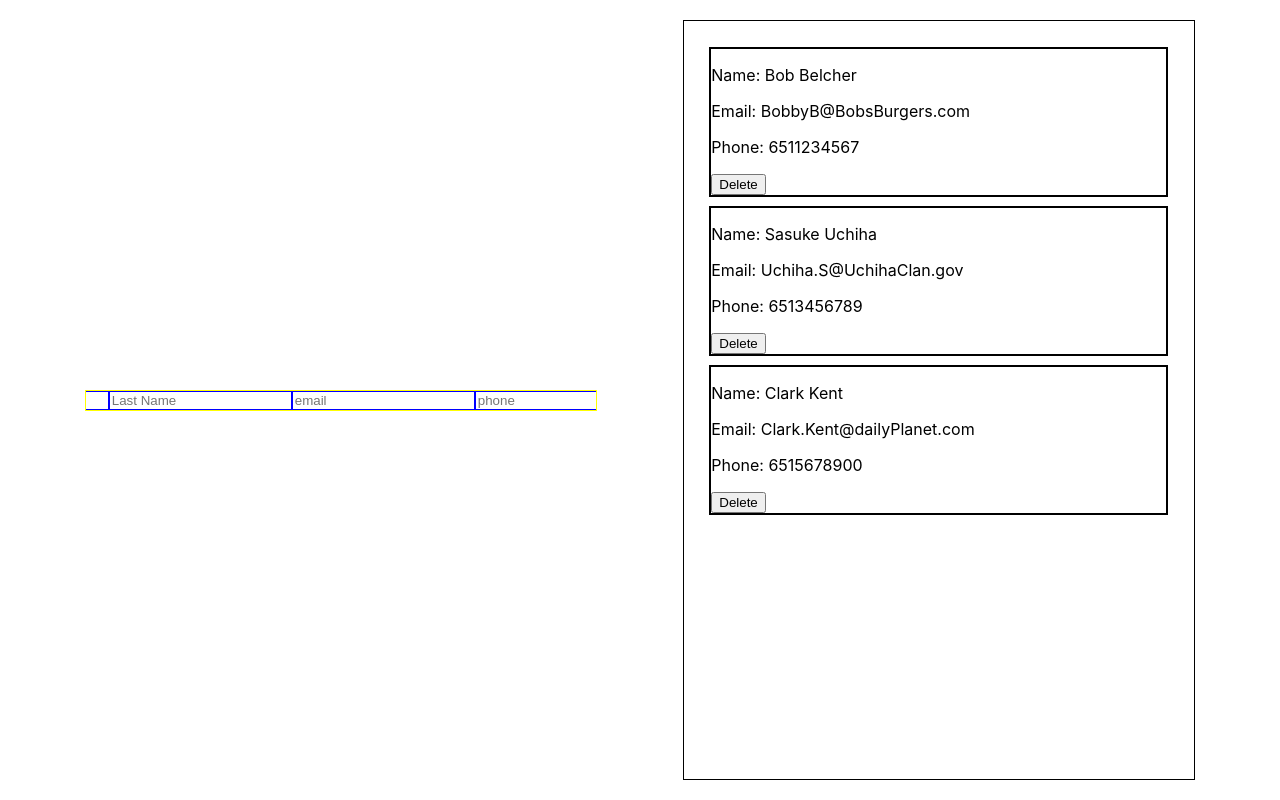
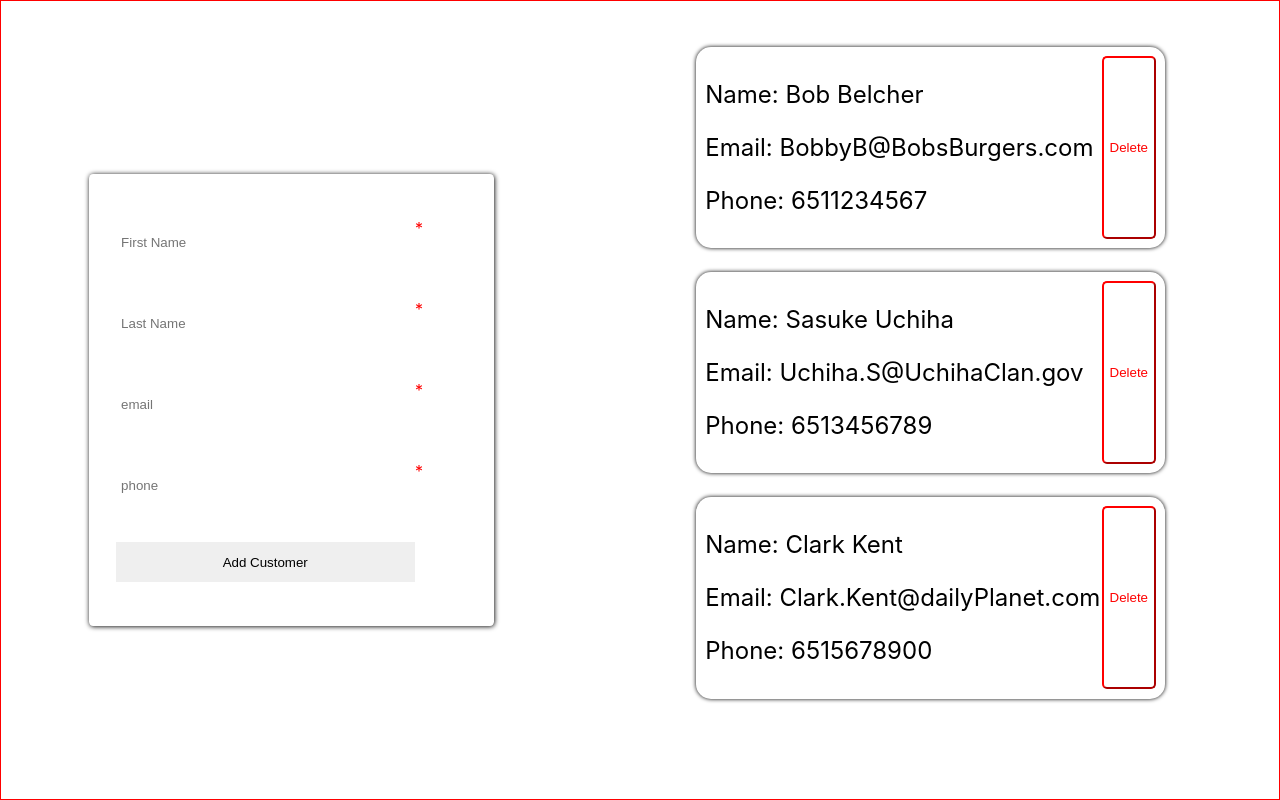
Before and after one commit to EJaona/Qbase, a React (Create React App) app in the folder frontend/: page / in a window 1280 px wide. Built offline with nearby package versions, Linux system fonts and the light colour scheme.

Commit message:
made styling changes, and refactor of the Form

```diff
--- a/frontend/package.json
+++ b/frontend/package.json
@@ -6,10 +6,12 @@
     "@testing-library/jest-dom": "^5.11.9",
     "@testing-library/react": "^11.2.5",
     "@testing-library/user-event": "^12.8.3",
+    "node-sass": "^5.0.0",
     "react": "^17.0.1",
     "react-dom": "^17.0.1",
     "react-scripts": "4.0.3",
     "styled-components": "^5.2.1",
+    "swiper": "^6.5.0",
     "web-vitals": "^1.1.1"
   },
   "scripts": {
--- a/frontend/src/App.css
+++ b/frontend/src/App.css
@@ -1,47 +1,97 @@
 .App {
   display: flex;
-  justify-content: space-evenly;
+  justify-content: space-around;
   align-items: center;
-  /* border: 1px solid red; */
+  border: 1px solid red;
   height: 100%;
   width: 100%;
   box-sizing: border-box;
 }
 
-.form_container {
-  width: 40%;
-  /* height: 50%; */
-  overflow: scroll;
+
+form {
+  transition: all .3s ease-in-out;
+  display: flex;
+  flex-direction: column;
+  justify-content: space-around;
+  border: 1px solid transparent;
+  background: white;
+  box-shadow: .5px .5px 5px;
+  height: 50%;
+  border-radius: 1%;
+  flex: .3;
+  padding: 2%;
+}
+
+.input_container {
+  height: 10%;
+  padding: 1%;
+  position: relative;
+}
+
+.bottom_border {
+  height: 5%;
   display: flex;
   justify-content: center;
   align-items: center;
-  border: 1px solid yellow;
-  box-sizing: border-box;
+  background-color: white;
 }
 
-.form_container::-webkit-scrollbar {
-  visibility: hidden;
+.bottom_border_filler {
+  transition: all .3s ease-in-out;
+  height: 100%;
+  width: 0%;
+  background-color: rgb(190, 190, 190);
 }
 
-.input_box {
-  border: 1px solid blue;
-    /* position: absolute; */
+.filled {
+  width: 100%;
 }
 
 
+.input_box {
+  /* border: 1px solid blue; */
+  height: 100%;
+  width: 85%;
+  outline: none;
+  border: none;
+  /* box-shadow: 0 1px 0; */
+}
+
+.submit_input {
+  height: 10%;
+}
+
+
+
+.input_box:-webkit-autofill,
+.input_box:-webkit-autofill:hover,
+.input_box:-webkit-autofill:focus,
+.input_box:-webkit-autofill:active
+{
+ -webkit-box-shadow: 0 0 0 30px white inset;
+}
+
 .customer_list {
   box-sizing: border-box;
-  width: 40%;
+  flex: .4;
   height: 95%;
   padding: 2%;
   overflow: scroll;
-  border: 1px solid black;
 }
 
+.customer_list::-webkit-scrollbar {
+  display: none;
+}
 
-.customer_info {
-  transition: all .3s ease-in-out;
-  margin-bottom: 2%;
+.customer_details_text {
+  font-size: 1.5rem;
+}
+
+.customer_info, .delete {
+  transition: all .5s ease-in-out;
+  margin-bottom: 5%;
+  padding: 2%;
 }
 
 .customer_info:hover {
--- a/frontend/src/App.js
+++ b/frontend/src/App.js
@@ -38,7 +38,6 @@ const App = () => {
 
   return (
     <div className="App">
-
         <Form
           customerList={customerList}
           setCustomerList={setCustomerList}
--- a/frontend/src/components/Form.jsx
+++ b/frontend/src/components/Form.jsx
@@ -1,5 +1,6 @@
 import React, { useState } from 'react';
 
+import CustomInputField from '../utils/CustomInputField'
 
 const Form = ({ customerList, setCustomerList }) => {
 
@@ -8,12 +9,16 @@ const Form = ({ customerList, setCustomerList }) => {
     const [email, setEmail] = useState('')
     const [phone, setPhone] = useState('')
 
+    const [isFormComplete, setIsFormComplete] = useState(false)
+    const [focusedInput, setfocusedInput] = useState()
+
     const addCustomer = (e) => {
 
         e.preventDefault()
 
-        if(firstName, lastName, email, phone){
+        if(firstName && lastName && email && phone){
 
+            setIsFormComplete(true)
 
             if(!customerList.find(customer => customer.email === email)){
 
@@ -34,46 +39,51 @@ const Form = ({ customerList, setCustomerList }) => {
 
     }
 
+    console.log(focusedInput)
+
 
     return(
-        <form className='form_container' onSubmit={(e) => addCustomer(e)}>
-            <input
+        <form autoComplete="off" className='form_container' onSubmit={(e) => addCustomer(e)}>
+
+            <CustomInputField
                 className="input_box first_name_input"
                 type="text"
                 name="firstName"
                 placeholder="First Name"
                 value={firstName}
-                onChange={e => setFirstName(e.target.value)}
+                onChange={setFirstName}
             />
-            <input
+            <CustomInputField
                 className="input_box last_name_input"
                 type="text"
                 name="lastName"
                 placeholder="Last Name"
                 value={lastName}
-                onChange={e => setLastName(e.target.value)}
+                onChange={setLastName}
             />
-            <input
-                className="input_box email_input"
-                type="text"
-                name="email"
-                placeholder="email"
-                value={email}
-                onChange={e => setEmail(e.target.value)}
+            <CustomInputField
+               className="input_box email_input"
+               type="text"
+               name="email"
+               placeholder="email"
+               value={email}
+               onChange={setEmail}
             />
-            <input
+            <CustomInputField
                 className="input_box phone_input"
                 type="text"
                 name="phone"
                 placeholder="phone"
                 value={phone}
-                onChange={e => setPhone(e.target.value)}
+                onChange={setPhone}
             />
+
             <input
                 className="input_box submit_input"
                 type="submit"
                 value="Add Customer"
             />
+
         </form>
     )
 }
--- a/frontend/src/components/customer.jsx
+++ b/frontend/src/components/customer.jsx
@@ -8,14 +8,18 @@ const Customer = ({ customer, removeCustomer }) => {
     return(
         <div
             style={{
-              border: '2px solid black',
+              border: 'none',
+              display: 'flex',
+              justifyContent: 'space-between',
+              boxShadow: '0 0 4px',
+              borderRadius: '15px'
             }}
             className={className}
           >
               <div className="customer_details">
-                <p>Name: { customer.firstName } { customer.lastName } </p>
-                <p>Email: { customer.email } </p>
-                <p>Phone: { customer.phone } </p>
+                <p className="customer_details_text">Name: { customer.firstName } { customer.lastName } </p>
+                <p className="customer_details_text">Email: { customer.email } </p>
+                <p className="customer_details_text">Phone: { customer.phone } </p>
               </div>
 
             <input
@@ -24,6 +28,12 @@ const Customer = ({ customer, removeCustomer }) => {
               onClick={() => removeCustomer(customer)}
               onMouseOver={() => setClassName('delete')}
               onMouseOut={() => setClassName('customer_info')}
+              style={{
+                  background: 'white',
+                  color: 'red',
+                  borderRadius: '5px',
+                  borderColor: 'red'
+              }}
             />
           </div>
     )
--- /dev/null
+++ b/frontend/src/utils/CustomInputField.jsx
@@ -0,0 +1,36 @@
+import React, { useState } from 'react';
+
+
+const CustomInputField = ({ placeholder, className, type, name, value, onChange }) => {
+
+    const [focusedInput, setfocusedInput] = useState()
+
+    return(
+        <div className="input_container"
+            onFocus={(e) => setfocusedInput(e.target)}
+            onBlur={() => setfocusedInput()}
+        >
+
+            <input
+
+                autoComplete="false"
+                className={className}
+                type={type}
+                name={name}
+                placeholder={placeholder}
+                value={value}
+                onChange={e => onChange(e.target.value)}
+            />
+
+            <div className="icon" style={{width: '15%', position:'absolute', right: '0', top: '0', height: '100%'}}>
+                <div style={{color: 'red'}}>*</div>
+            </div>
+
+            <div className="bottom_border">
+                <div className={`bottom_border_filler ${focusedInput&&focusedInput.name===name&& 'filled'}`}/>
+            </div>
+        </div>
+    )
+}
+
+export default CustomInputField;
```
Also changed, not shown: 1 other file (tests, documents, lock files or other folders).
